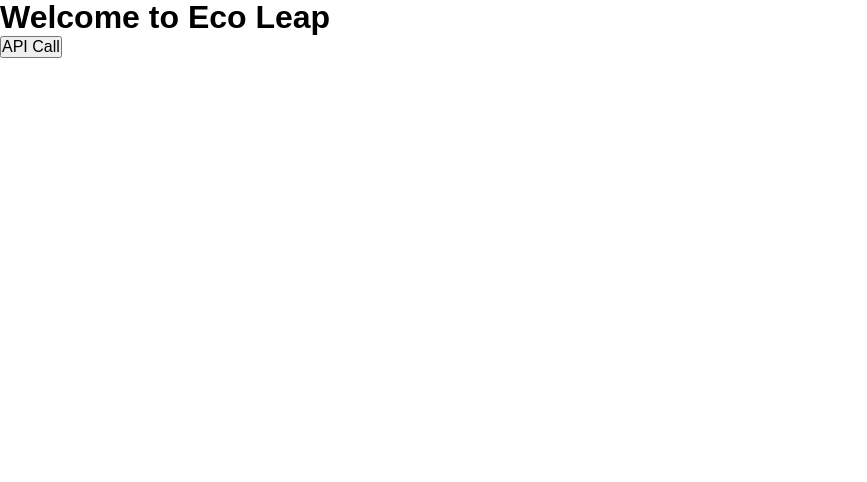
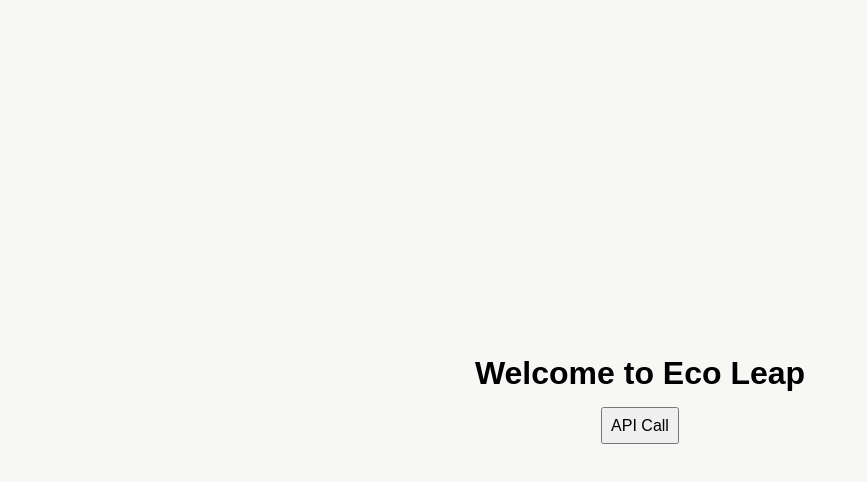
Before and after one commit to KelseyBaker262/carbon-emission-calculator, a React (Vite) app: page / in a window 1280 px wide. Shown: the top 482 px of the page, without its empty margins (0-867 px from the left). Built offline with nearby package versions, Linux system fonts and the light colour scheme; a web font is replaced by a local one.

Commit message:
Very initial styling for placeholder page

```diff
--- a/src/App.scss
+++ b/src/App.scss
@@ -17,6 +17,22 @@ $themes: (
 
 // Accessing the text color for the light theme
 $light-text-color: map-get(map-get($themes, light), text);
+$light-background-color: map-get(map-get($themes, light), background);
+$light-primary-color: map-get(map-get($themes, light), primary);
+$light-secondary-color: map-get(map-get($themes, light), secondary);
+$light-accent-color: map-get(map-get($themes, light), accent);
 
-// Accessing the text color for the dark theme
-$dark-text-color: map-get(map-get($themes, dark), text);
+.wrapper {
+  width: 100vw;
+  height: 100vh;
+  display: flex;
+  justify-content: center;
+  align-items: center;
+  flex-flow: column nowrap;
+  gap: 1rem;
+  background-color: $light-background-color;
+}
+
+button {
+  padding: 0.5rem;
+}
--- a/src/App.tsx
+++ b/src/App.tsx
@@ -8,12 +8,12 @@ function App() {
 	}
 
 	return (
-		<>
+		<main className="wrapper">
 			<h1>Welcome to Eco Leap</h1>
 			<button type="button" onClick={makeCall}>
 				API Call
 			</button>
-		</>
+		</main>
 	);
 }
 
--- a/src/index.scss
+++ b/src/index.scss
@@ -7,8 +7,10 @@
   box-sizing: border-box;
   margin: 0;
   padding: 0;
+
+  //Global Font
   font-family: "ivysoft-variable", sans-serif;
-  font-variation-settings: "slnt" 10, "wght" 100;
+  font-variation-settings: "slnt" 10, "wght" 400;
 }
 
 /* Prevent font size inflation */
```
Also changed, not shown: package.json (+4 -5 lines), 1 other file (tests, documents, lock files or other folders).
